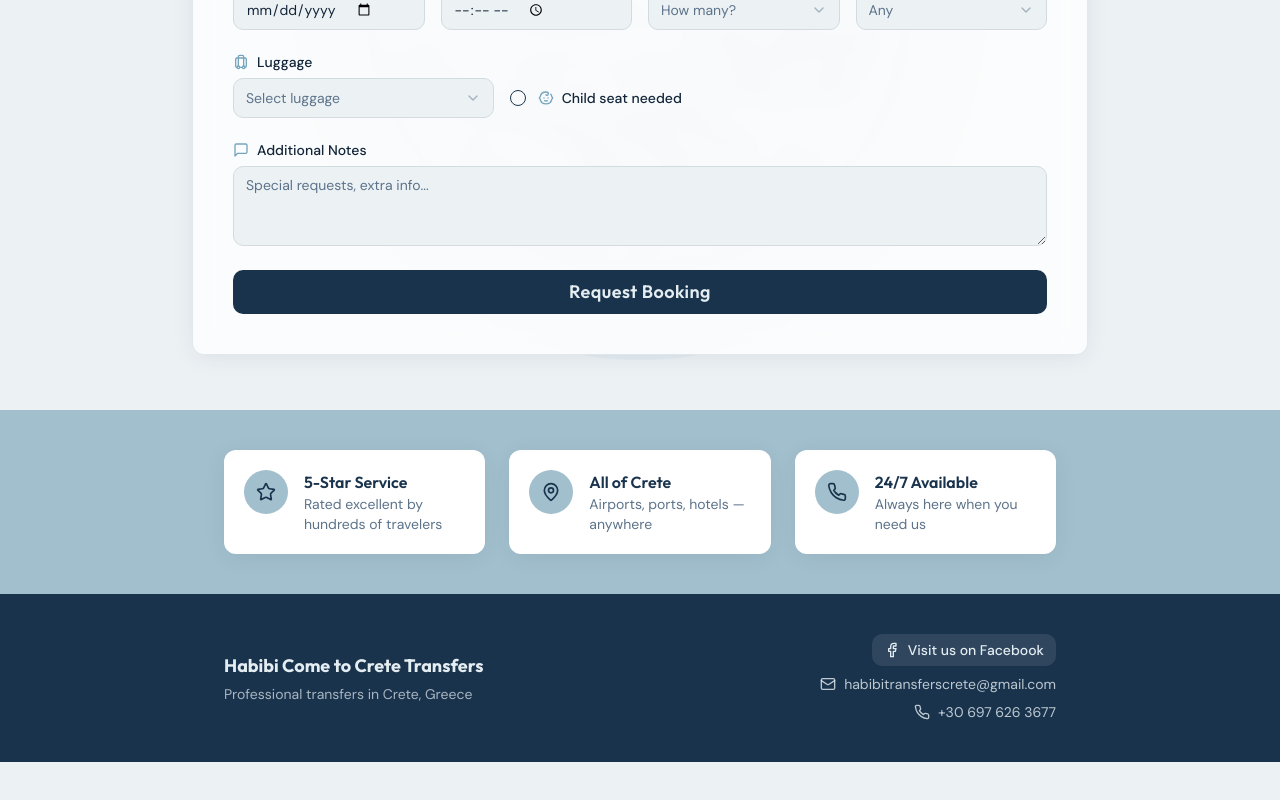
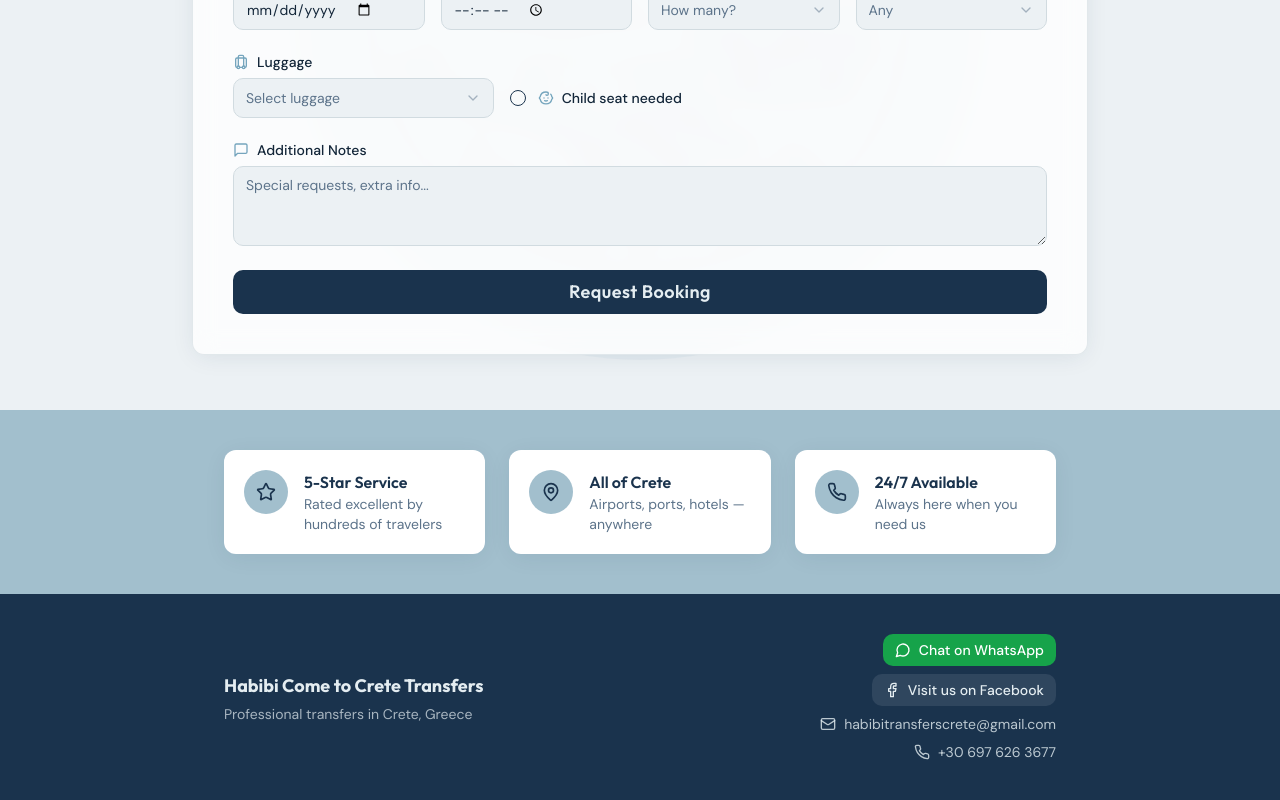
Before and after one commit to antonisdam7/easy-transfer-booking, a React (Vite) app: page / in a window 1280 px wide. Shown: the part 455-1255 px from the top of the page. Before the commit the page ends 1217 px from the top, so only its background shows below. Built offline with nearby package versions, Linux system fonts and the light colour scheme.

Commit message:
Add WhatsApp direct chat button in footer.
Provide one-click WhatsApp conversation entry with a prefilled booking message while keeping existing contact links intact.

Made-with: Cursor

```diff
--- a/src/pages/Index.tsx
+++ b/src/pages/Index.tsx
@@ -1,6 +1,6 @@
 import logo from "@/assets/logo.jpeg";
 import BookingForm from "@/components/BookingForm";
-import { Phone, Mail, Star, MapPin, Facebook } from "lucide-react";
+import { Phone, Mail, Star, MapPin, Facebook, MessageCircle } from "lucide-react";
 import { useSeo } from "@/hooks/useSeo";
 
 const Index = () => {
@@ -86,6 +86,14 @@ const Index = () => {
           </div>
           <div className="flex flex-col items-center md:items-end gap-2 text-sm">
             <a
+              href="https://wa.me/306976263677?text=Hi%2C%20I%20want%20to%20book%20a%20transfer%20in%20Crete"
+              target="_blank"
+              rel="noopener noreferrer"
+              className="inline-flex items-center gap-2 px-3 py-1.5 rounded-md bg-green-600 text-white hover:bg-green-700 transition-colors font-medium"
+            >
+              <MessageCircle className="h-4 w-4" /> Chat on WhatsApp
+            </a>
+            <a
               href="https://www.facebook.com/profile.php?id=61575578152214"
               target="_blank"
               rel="noopener noreferrer"
```
